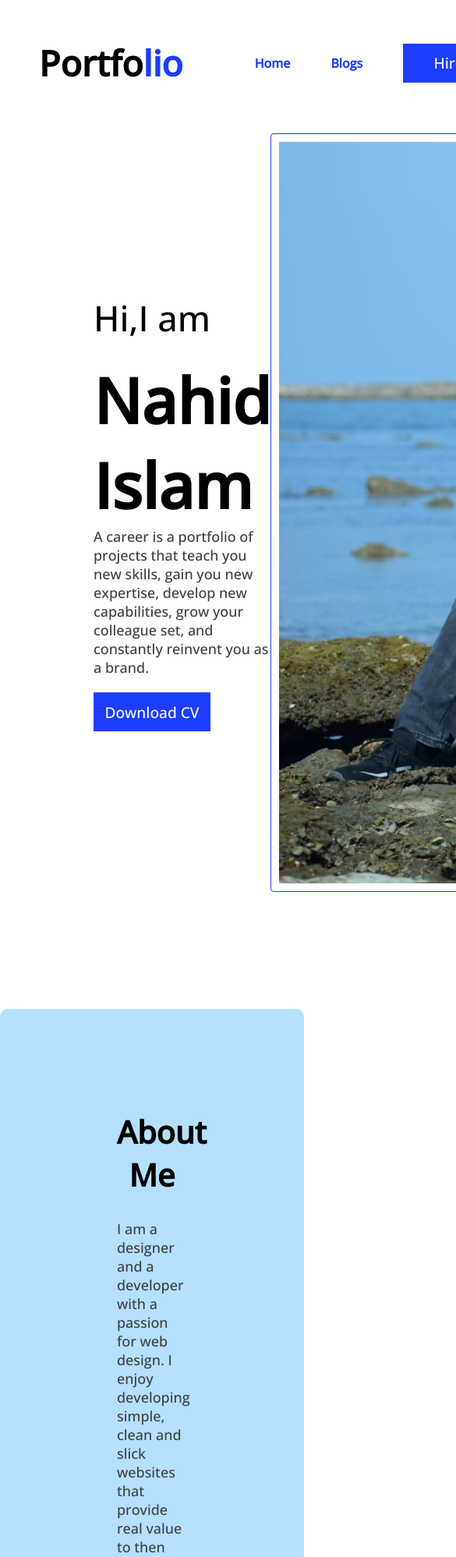
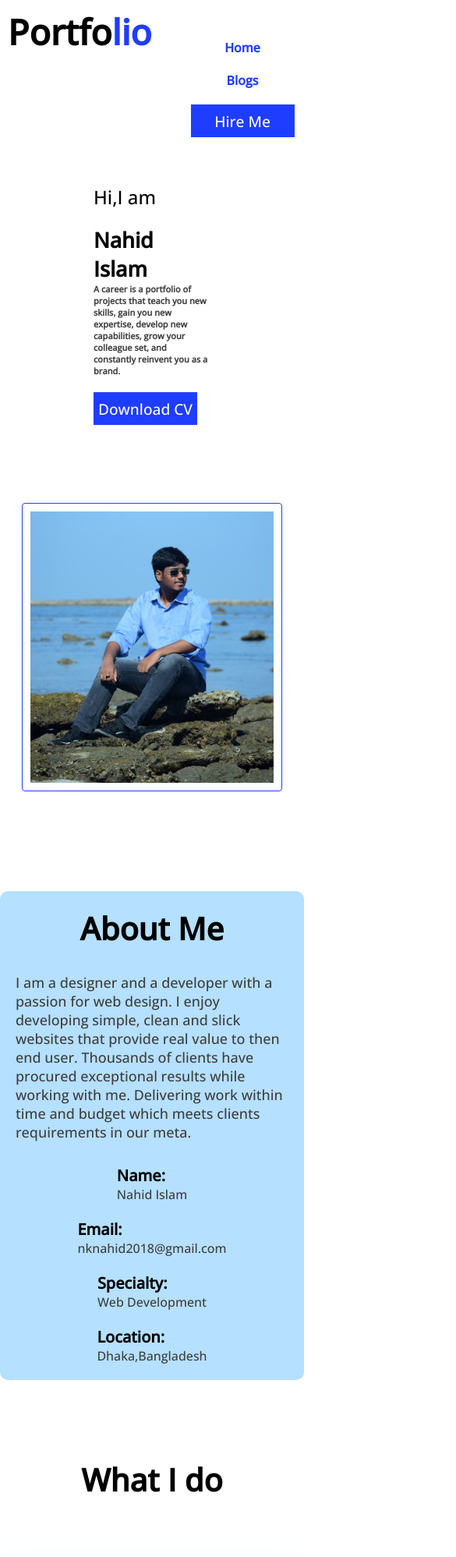
Before and after one commit to nahidislam2018/developer-portfolio, a plain HTML site: page index.html in a window 390 px wide. Shown: the top 1997 px of the page at 78% size, 585 px wide, since content can reach past the window. Drawn offline with nearby package versions, Linux system fonts and the light colour scheme.

Commit message:
committed

```diff
--- a/index.html
+++ b/index.html
@@ -55,7 +55,7 @@
                     <p class="info-description">nknahid2018@gmail.com</p>
                 </div>
                 <div class="about-info">
-                    <p class="info-title">Specialty</p>
+                    <p class="info-title">Specialty:</p>
                     <p class="info-description">Web Development</p>
                 </div>
                 <div class="about-info">
@@ -72,22 +72,39 @@
                 <div class="skill">
                     <img src="images/javascript.png" alt="javascript" height="35" width="35">
                     <p class="skill-title">Vannila Javascript</p>
-                    <p class="skill-description">JavaScript is a high-level, often just-in-time compiled language that conforms to the ECMAScript standard.[10] It has dynamic typing, prototype-based object-orientation, and first-class functions. It is multi-paradigm, supporting event-driven, functional, and imperative programming styles. It has application programming interfaces (APIs) for working with text, dates, regular expressions, standard data structures, and the Document Object Model (DOM).</p>
+                    <p class="skill-description">JavaScript is a high-level, often just-in-time compiled language that
+                        conforms to the ECMAScript standard.[10] It has dynamic typing, prototype-based
+                        object-orientation, and first-class functions. It is multi-paradigm, supporting event-driven,
+                        functional, and imperative programming styles. It has application programming interfaces (APIs)
+                        for working with text, dates, regular expressions, standard data structures, and the Document
+                        Object Model (DOM).</p>
                 </div>
                 <div class="skill">
                     <img src="/images/React-icon.png" alt="react" height="35" width="35">
                     <p class="skill-title">React</p>
-                    <p class="skill-description">React (also known as React.js or ReactJS) is a free and open-source front-end JavaScript library[3] for building user interfaces based on UI components. It is maintained by Meta (formerly Facebook) and a community of individual developers and companies.[4][5][6] React can be used as a base in the development of single-page, mobile, or server-rendered applications with frameworks like Next.js. </p>
+                    <p class="skill-description">React (also known as React.js or ReactJS) is a free and open-source
+                        front-end JavaScript library[3] for building user interfaces based on UI components. It is
+                        maintained by Meta (formerly Facebook) and a community of individual developers and
+                        companies.[4][5][6] React can be used as a base in the development of single-page, mobile, or
+                        server-rendered applications with frameworks like Next.js. </p>
                 </div>
                 <div class="skill">
-                    <img src="images/nodejs.png" alt="nodejs" height="40" width="40" >
+                    <img src="images/nodejs.png" alt="nodejs" height="40" width="40">
                     <p class="skill-title">NodeJs</p>
-                    <p class="skill-description">Node.js is a cross-platform, open-source server environment that can run on Windows, Linux, Unix, macOS, and more. Node.js is a back-end JavaScript runtime environment, runs on the V8 JavaScript Engine, and executes JavaScript code outside a web browser.Node.js lets developers use JavaScript to write command line tools and for server-side scripting. The functionality of running scripts server-side produces dynamic web page content before the page is sent to the user's web browser.</p>
+                    <p class="skill-description">Node.js is a cross-platform, open-source server environment that can
+                        run on Windows, Linux, Unix, macOS, and more. Node.js is a back-end JavaScript runtime
+                        environment, runs on the V8 JavaScript Engine, and executes JavaScript code outside a web
+                        browser.Node.js lets developers use JavaScript to write command line tools and for server-side
+                        scripting. The functionality of running scripts server-side produces dynamic web page content
+                        before the page is sent to the user's web browser.</p>
                 </div>
                 <div class="skill">
                     <img src="images/mongo.png" alt="mongodb" height="40" width="40">
                     <p class="skill-title">MongoDB</p>
-                    <p class="skill-description">MongoDB is a source-available cross-platform document-oriented database program. Classified as a NoSQL database program, MongoDB uses JSON-like documents with optional schemas. MongoDB is developed by MongoDB Inc. and licensed under the Server Side Public License (SSPL) which is deemed non-free by several distributions.</p>
+                    <p class="skill-description">MongoDB is a source-available cross-platform document-oriented database
+                        program. Classified as a NoSQL database program, MongoDB uses JSON-like documents with optional
+                        schemas. MongoDB is developed by MongoDB Inc. and licensed under the Server Side Public License
+                        (SSPL) which is deemed non-free by several distributions.</p>
                 </div>
             </div>
         </section>
@@ -96,7 +113,8 @@
             <div class="resume-container">
                 <div class="resume">
                     <p class="resume-title">Education</p>
-                    <p class="resume-description"><h4>Secondary School Certificate</h4>
+                    <p class="resume-description">
+                    <h4>Secondary School Certificate</h4>
                     <p><strong>GPA:</strong> 5.00</p>
                     <p>Light Fair School</p>
                     <h4>Diploma Engineering in Computer Technology</h4>
@@ -106,7 +124,7 @@
                 <div class="resume">
                     <p class="resume-title">Skills</p>
                     <p class="resume-description">
-                        <ul>
+                    <ul class="ul">
                         <li>HTML</li>
                         <li>CSS</li>
                         <li>JavaScript</li>
--- a/styles/portfolio.css
+++ b/styles/portfolio.css
@@ -45,7 +45,7 @@ nav ul{
 
 .header{
     background-image: url(../images/bgbg2);
-
+    background-repeat: no-repeat;
 }
 
 .anchor{
@@ -60,7 +60,7 @@ nav ul{
     margin: 10px 120px;
     display: flex;
     align-items: center;
-
+    padding-bottom: 120px ;
 }
 
 .hi{
@@ -84,6 +84,8 @@ nav ul{
     border: 1px solid rgb(31, 61, 255);
     border-radius: 4px;
     padding: 10px;
+    width: 50%;
+    height: auto;
 }
 
 /* About me */
@@ -148,6 +150,7 @@ main{
     font-weight: 700;
     font-size: 20px;
     margin-top: 10px;
+    margin-bottom: 25px;
 }
 
 .skill-description{
@@ -189,6 +192,7 @@ main{
     font-size: 20px;
     font-weight: 700;
     text-align: center;
+    margin-bottom: 15px;
 }
 
 .resume-description{
@@ -203,3 +207,60 @@ main{
     margin-top: 25px;
     margin-bottom: 25px;
 }
+
+/* Responsive styles */
+@media screen and (max-width: 576px) {
+    .intro-part{
+        flex-direction: column;
+    }
+    .nav-title{
+        position: absolute;
+        left: 10px;
+        top: 10px;
+    }
+    nav{
+        flex-direction: column;
+        text-align: left;
+    }
+    ul{
+        flex-direction: column;
+        gap: 20px;
+        margin-left: 140px;
+    }
+    .hi{
+        font-size: 24px;
+    }
+    .my-name{
+        font-size: 27px;
+    }
+    .bio{
+        font-size: 11px;
+        font-weight: 700;
+    }
+    .btn-hire{
+        height: 42px;
+        width: 133px;
+    }
+    .my-img{
+        width: 208%;
+        margin-top: 100px;
+    }
+    .about-me{
+        display: flex;
+        flex-direction: column;
+        padding: 20px;
+        margin-top: -2px;
+    }
+    .about-info-container{
+        display: flex;
+        flex-direction: column;
+        gap: 20px;
+        align-items: center;
+    }
+    .skill-container, .resume-container{
+        display: flex;
+        flex-direction: column;
+    }
+    .resume-container{
+        text-align: center;
+    }
```
Lines whose indentation alone changed are shown as unchanged.
